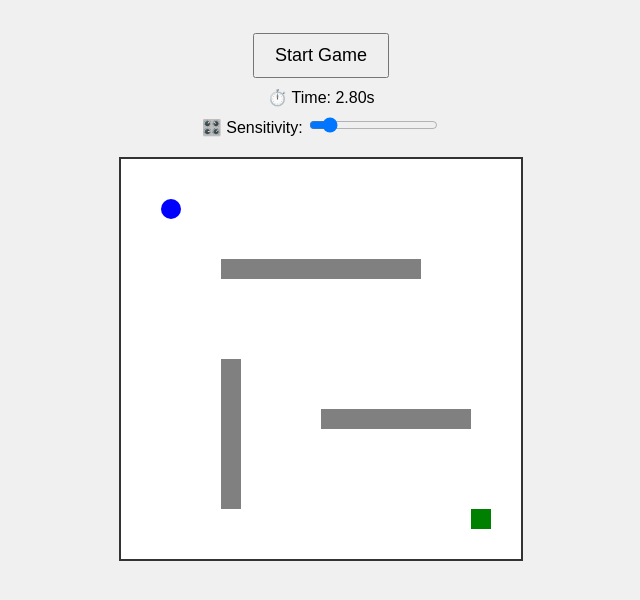
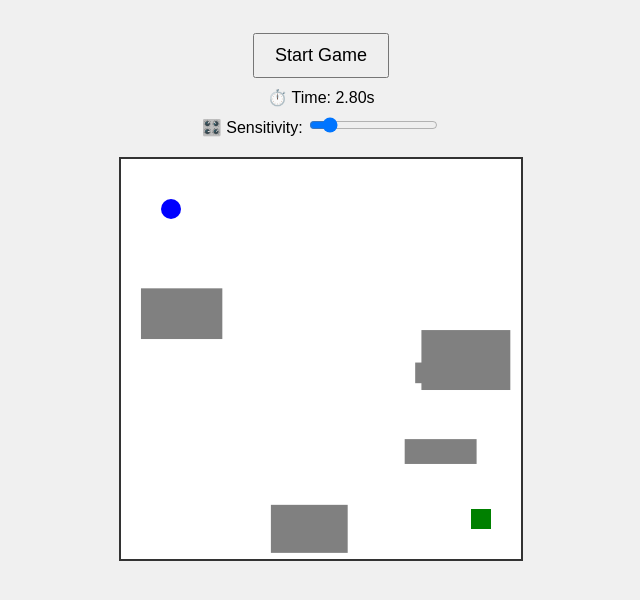
Before and after one commit to Miklayback/imu-ball-game, a plain HTML site: page index.html in a window 1280 px wide. Both pictures are taken after a click on the button "Start Game". Shown: the part 102-702 px from the top of the page, without its empty margins (319-959 px from the left). Drawn offline with Linux system fonts and the light colour scheme.

Commit message:
Update index.html

```diff
--- a/index.html
+++ b/index.html
@@ -35,8 +35,7 @@
   <button id="startBtn">Start Game</button>
 
   <div id="info">
-    ⏱️ Time: <span id="timer">0.00</span>s
-    <br />
+    ⏱️ Time: <span id="timer">0.00</span>s<br />
     🎛️ Sensitivity: <input type="range" id="sensitivity" min="0.05" max="0.5" step="0.05" value="0.1">
   </div>
 
@@ -47,16 +46,30 @@
     const ctx = canvas.getContext('2d');
     const ball = { x: 50, y: 50, radius: 10 };
     const goal = { x: 350, y: 350, size: 20 };
-    const walls = [
-      { x: 100, y: 100, w: 200, h: 20 },
-      { x: 100, y: 200, w: 20, h: 150 },
-      { x: 200, y: 250, w: 150, h: 20 },
-    ];
+    let walls = [];
 
     let velocity = { x: 0, y: 0 };
     let gameRunning = false;
     let startTime = null;
     let timerInterval = null;
+
+    function randomWalls(count) {
+      walls = [];
+      for (let i = 0; i < count; i++) {
+        const w = 40 + Math.random() * 60;
+        const h = 20 + Math.random() * 40;
+        const x = Math.random() * (canvas.width - w);
+        const y = Math.random() * (canvas.height - h);
+        if (
+          (x > goal.x - 50 && x < goal.x + goal.size + 50 && y > goal.y - 50 && y < goal.y + goal.size + 50) ||
+          (x < 100 && y < 100)
+        ) {
+          i--; // Retry if too close to ball or goal
+          continue;
+        }
+        walls.push({ x, y, w, h });
+      }
+    }
 
     function drawBall() {
       ctx.beginPath();
@@ -90,8 +103,16 @@
       let newX = ball.x + velocity.x;
       let newY = ball.y + velocity.y;
 
-      if (!checkCollision(newX, ball.y)) ball.x = newX;
-      if (!checkCollision(ball.x, newY)) ball.y = newY;
+      if (checkCollision(newX, ball.y) || checkCollision(ball.x, newY)) {
+        // Collision penalty: respawn ball
+        ball.x = 50;
+        ball.y = 50;
+        velocity = { x: 0, y: 0 };
+        return;
+      }
+
+      ball.x = newX;
+      ball.y = newY;
 
       // Clamp to canvas
       ball.x = Math.max(ball.radius, Math.min(canvas.width - ball.radius, ball.x));
@@ -121,10 +142,9 @@
     }
 
     function handleOrientation(event) {
-      const beta = event.beta || 0; // front-back
-      const gamma = event.gamma || 0; // left-right
+      const beta = event.beta || 0;
+      const gamma = event.gamma || 0;
       const sensitivity = parseFloat(document.getElementById('sensitivity').value);
-
       velocity.x = gamma * sensitivity;
       velocity.y = beta * sensitivity;
     }
@@ -145,6 +165,7 @@
       gameRunning = true;
       clearInterval(timerInterval);
       startTimer();
+      randomWalls(5);
 
       if (typeof DeviceOrientationEvent.requestPermission === 'function') {
         DeviceOrientationEvent.requestPermission()
```
